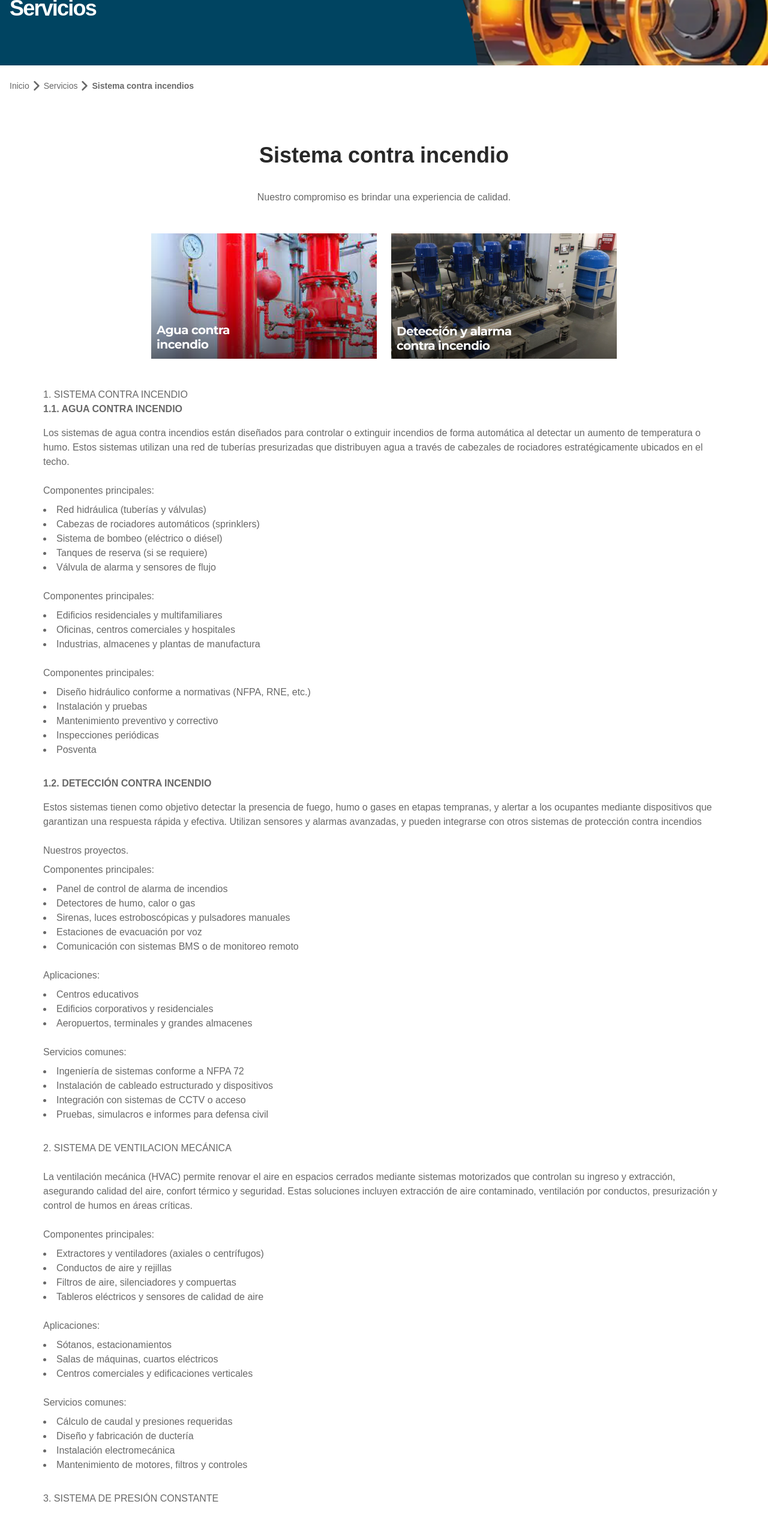
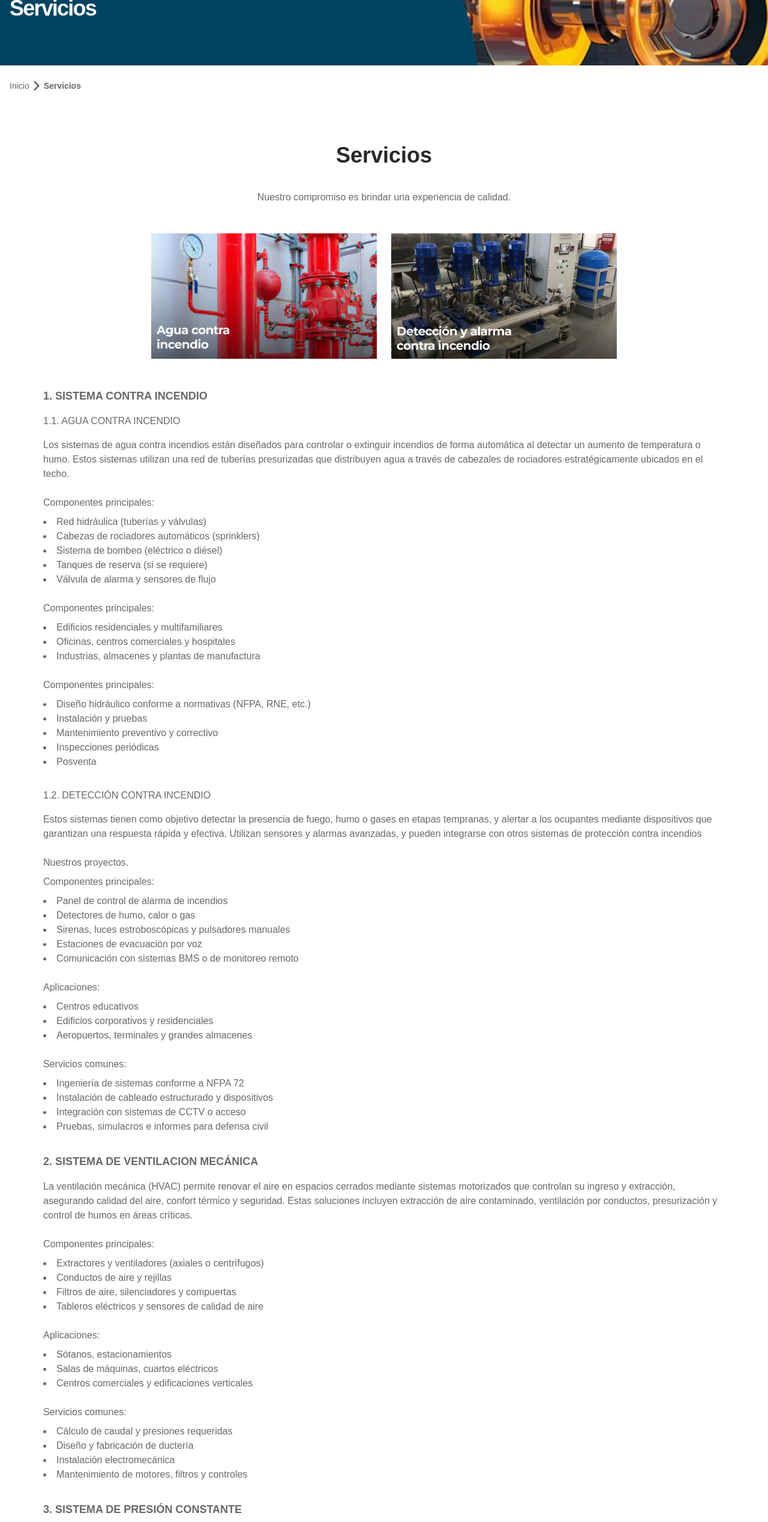
Before and after one commit to polset/laviga, a website: page sistema-contra-incendio.html in a window 1280 px wide. Shown: the part 220-2757 px from the top of the page at 60% size. Drawn offline with nearby package versions, Linux system fonts and the light colour scheme.

Commit message:
ajustes del pie y de sistemas contra incendio sistema-contra-incendio.html, se agrego anclas y el orden del menu para servicios

```diff
--- a/sistema-contra-incendio.html
+++ b/sistema-contra-incendio.html
@@ -757,17 +757,17 @@
                                             <!-- Primera columna - Categorías principales -->
                                             <div class="navdesplegable-main">
                                                 <ul class="space-y-2">
-                                                    <li><a href="#" class="block py-1 text-[14px] text-neutral-40 font-bold navdesplegable-item active" data-categoria="incendio">Sistema contra incendio</a></li>
-                                                    <li><a href="#" class="block py-1 text-[14px] text-neutral-40 navdesplegable-item" data-categoria="presion">Sistema de presión constante</a></li>
-                                                    <li><a href="#" class="block py-1 text-[14px] text-neutral-40 navdesplegable-item" data-categoria="ventilacion">Sistema de ventilación mecánico</a></li>
+                                                    <li><a href="/sistema-contra-incendio.html#sistema-contra-incendio" class="block py-1 text-[14px] text-neutral-40 font-bold navdesplegable-item active" data-categoria="incendio">Sistema contra incendio</a></li>
+                                                    <li><a href="/sistema-contra-incendio.html#sistema-ventilacion-mecanica" class="block py-1 text-[14px] text-neutral-40 navdesplegable-item" data-categoria="ventilacion">Sistema de ventilación mecánico</a></li>
+                                                    <li><a href="/sistema-contra-incendio.html#sistema-presion-constante" class="block py-1 text-[14px] text-neutral-40 navdesplegable-item" data-categoria="presion">Sistema de presión constante</a></li>
                                                 </ul>
                                             </div>
 
                                             <!-- Segunda columna - Subcategorías -->
                                             <div class="navdesplegable-sub border-l border-neutral-20 pl-6">
                                                 <ul class="space-y-2 navdesplegable-container">
-                                                    <li><a href="/sistema-contra-incendio.html" class="block py-1 text-[14px] text-primary-00 font-bold navdesplegable-subitem active" data-subcategoria="agua">Agua contra incendio</a></li>
-                                                    <li><a href="/sistema-contra-incendio.html" class="block py-1 text-[14px] text-primary-00 navdesplegable-subitem" data-subcategoria="deteccion">Detección y alarma contra incendio</a></li>
+                                                    <li><a href="/sistema-contra-incendio.html#agua-contra-incendio" class="block py-1 text-[14px] text-primary-00 font-bold navdesplegable-subitem active" data-subcategoria="agua">Agua contra incendio</a></li>
+                                                    <li><a href="/sistema-contra-incendio.html#deteccion-contra-incendio" class="block py-1 text-[14px] text-primary-00 navdesplegable-subitem" data-subcategoria="deteccion">Detección y alarma contra incendio</a></li>
                                                 </ul>
                                             </div>
 
@@ -874,9 +874,7 @@
                 <ul class="flex items-center">
                     <li class="flex items-center"><a href="/" class="text-neutral-40 text-sm">Inicio</a></li>
                     <li class="flex items-center mx-1"><img src="./assets/images/chevron-right-gray.svg" alt="chevron-right" class="w-4 h-4"></li>
-                    <li class="flex items-center"><a href="#" class="text-neutral-40 text-sm">Servicios</a></li>
-                    <li class="flex items-center mx-1"><img src="./assets/images/chevron-right-gray.svg" alt="chevron-right" class="w-4 h-4"></li>
-                    <li class="flex items-center"><a href="#" class="text-neutral-40 font-bold text-sm">Sistema contra incendios</a></li>
+                    <li class="flex items-center"><a href="#" class="text-neutral-40 font-bold text-sm">Servicios</a></li>
                 </ul>
             </nav>
         </div>
@@ -887,7 +885,7 @@
         <div class="container mx-auto px-4">
             <div class="max-w-[1136px] mx-auto">
                 <!-- Título principal -->
-                <h1 class="text-[36px] font-bold text-neutral-50 text-center mb-6">Sistema contra incendio</h1>
+                <h1 class="text-[36px] font-bold text-neutral-50 text-center mb-6">Servicios</h1>
                 <p class="text-base text-neutral-40 text-center mb-12">Nuestro compromiso es brindar una experiencia de calidad.</p>
 
                 <!-- Banners -->
@@ -907,8 +905,8 @@
 
                 <!-- Sección 1 -->
                 <div class="mb-8">
-                    <h2 class="text-base font-normal text-neutral-40">1. SISTEMA CONTRA INCENDIO</h2>
-                    <h2 class="text-base text-neutral-40 mb-4">1.1. AGUA CONTRA INCENDIO</h2>
+                    <h2 id="sistema-contra-incendio" class="text-lg text-neutral-40 mb-4">1. SISTEMA CONTRA INCENDIO</h2>
+                    <h2 id="agua-contra-incendio" class="text-base font-normal text-neutral-40 mb-4">1.1. AGUA CONTRA INCENDIO</h2>
 
                     <p class="text-base text-neutral-40 mb-6">
                         Los sistemas de agua contra incendios están diseñados para controlar o extinguir incendios de forma automática al detectar un aumento de temperatura o humo. Estos sistemas utilizan una red de tuberías presurizadas que distribuyen agua a través de cabezales de rociadores estratégicamente ubicados en el techo.
@@ -941,7 +939,7 @@
 
                 <!-- Sección 1.2 -->
                 <div class="mb-8">
-                    <h2 class="text-base text-neutral-40 mb-4">1.2.	DETECCIÓN CONTRA INCENDIO</h2>
+                    <h2 id="deteccion-contra-incendio" class="text-base font-normal text-neutral-40 mb-4">1.2.	DETECCIÓN CONTRA INCENDIO</h2>
 
                     <p class="text-base text-neutral-40 mb-6">
                         Estos sistemas tienen como objetivo detectar la presencia de fuego, humo o gases en etapas tempranas, y alertar a los ocupantes mediante dispositivos que garantizan una respuesta rápida y efectiva. Utilizan sensores y alarmas avanzadas, y pueden integrarse con otros sistemas de protección contra incendios
@@ -973,7 +971,7 @@
 
                 <!-- Sección 2 -->
                 <div class="mb-8">
-                    <h2 class="text-base font-normal text-neutral-40 mb-6">2. SISTEMA DE VENTILACION MECÁNICA</h2>
+                    <h2 id="sistema-ventilacion-mecanica" class="text-lg text-neutral-40 mb-4">2. SISTEMA DE VENTILACION MECÁNICA</h2>
 
                     <p class="text-base text-neutral-40 mb-6">
                         La ventilación mecánica (HVAC) permite renovar el aire en espacios cerrados mediante sistemas motorizados que controlan su ingreso y extracción, asegurando calidad del aire, confort térmico y seguridad. Estas soluciones incluyen extracción de aire contaminado, ventilación por conductos, presurización y control de humos en áreas críticas.
@@ -1004,7 +1002,7 @@
 
                 <!-- Sección 3 -->
                 <div class="mb-8">
-                    <h2 class="text-base font-normal text-neutral-40 mb-6">3. SISTEMA DE PRESIÓN CONSTANTE</h2>
+                    <h2 id="sistema-presion-constante" class="text-lg text-neutral-40 mb-4">3. SISTEMA DE PRESIÓN CONSTANTE</h2>
 
                     <p class="text-base text-neutral-40 mb-6">
                         Los sistemas de presión constante mantienen una presión estable en las redes hidráulicas, independientemente del consumo de agua. Son ideales para garantizar presión adecuada en redes de rociadores, abastecimiento doméstico o procesos industriales.
```
Also changed, not shown: assets/images/footer/ico-fb.svg (added), assets/images/footer/ico-ig.svg (added), assets/images/footer/ico-in.svg (added), assets/images/footer/ico-tt.svg (added), assets/images/footer/ico-x.svg (added).
